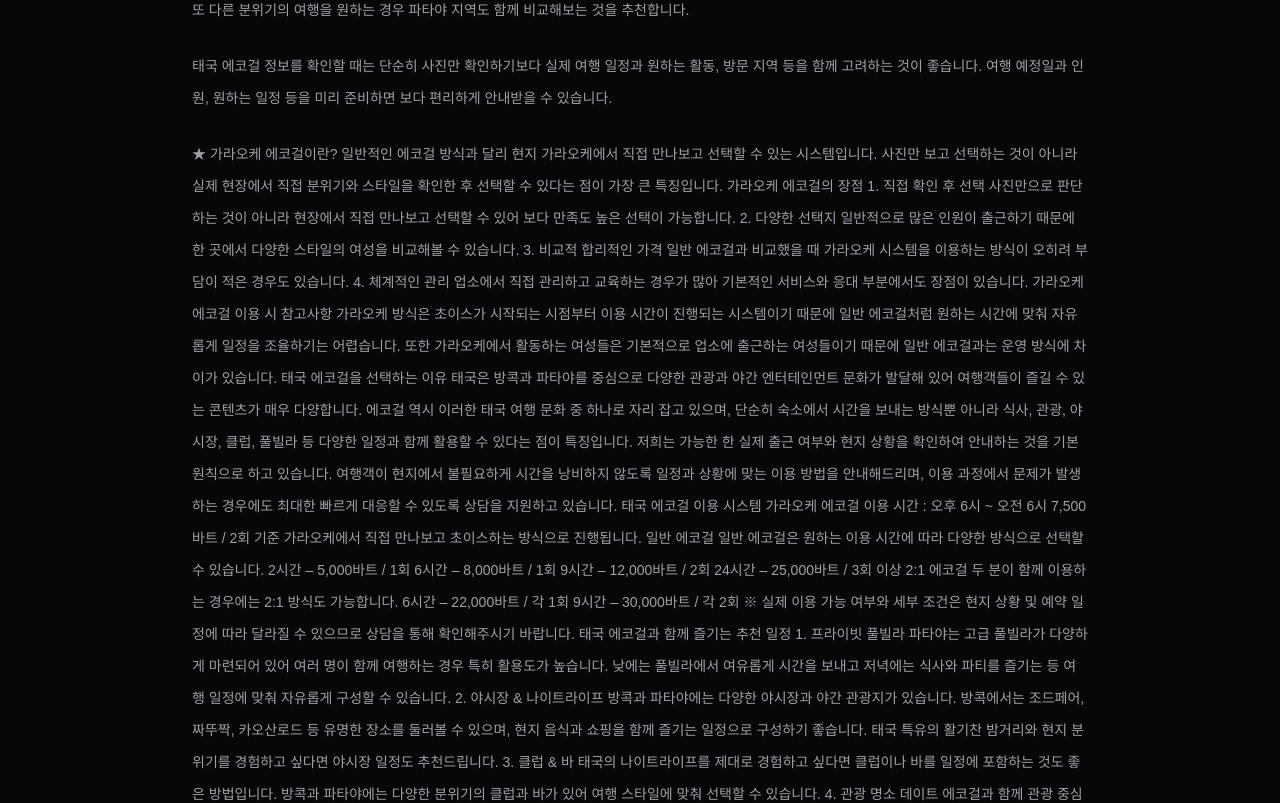
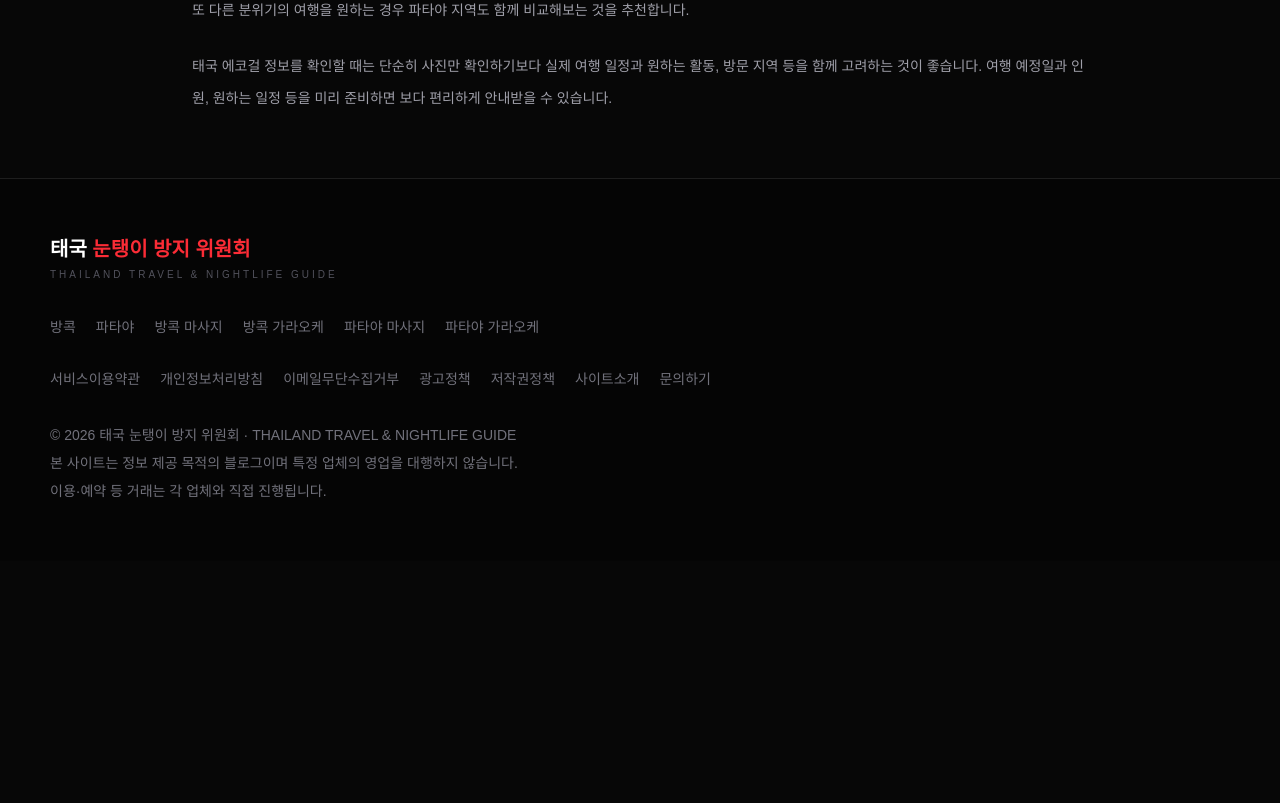
Before and after one commit to vietnam-nightlife/thailand-nightlife, a Next.js app: page /ecogirl in a window 1280 px wide. Shown: the part 1960-2763 px from the top of the page. After the commit the page ends 2521 px from the top, so only its background shows below. Built offline with nearby package versions, Linux system fonts and the light colour scheme.

Commit message:
Update page.tsx

```diff
--- a/app/ecogirl/page.tsx
+++ b/app/ecogirl/page.tsx
@@ -393,148 +393,6 @@ export default function EcoGirlPage() {
                 일정 등을 미리 준비하면 보다 편리하게 안내받을 수 있습니다.
               </p>
 
-              <p>
-              ★ 가라오케 에코걸이란?
-
-일반적인 에코걸 방식과 달리 현지 가라오케에서 직접 만나보고 선택할 수 있는 시스템입니다.
-
-사진만 보고 선택하는 것이 아니라 실제 현장에서 직접 분위기와 스타일을 확인한 후 선택할 수 있다는 점이 가장 큰 특징입니다.
-
-가라오케 에코걸의 장점
-
-1. 직접 확인 후 선택
-
-사진만으로 판단하는 것이 아니라 현장에서 직접 만나보고 선택할 수 있어 보다 만족도 높은 선택이 가능합니다.
-
-2. 다양한 선택지
-
-일반적으로 많은 인원이 출근하기 때문에 한 곳에서 다양한 스타일의 여성을 비교해볼 수 있습니다.
-
-3. 비교적 합리적인 가격
-
-일반 에코걸과 비교했을 때 가라오케 시스템을 이용하는 방식이 오히려 부담이 적은 경우도 있습니다.
-
-4. 체계적인 관리
-
-업소에서 직접 관리하고 교육하는 경우가 많아 기본적인 서비스와 응대 부분에서도 장점이 있습니다.
-
-가라오케 에코걸 이용 시 참고사항
-
-가라오케 방식은 초이스가 시작되는 시점부터 이용 시간이 진행되는 시스템이기 때문에 일반 에코걸처럼 원하는 시간에 맞춰 자유롭게 일정을 조율하기는 어렵습니다.
-
-또한 가라오케에서 활동하는 여성들은 기본적으로 업소에 출근하는 여성들이기 때문에 일반 에코걸과는 운영 방식에 차이가 있습니다.
-
-태국 에코걸을 선택하는 이유
-
-태국은 방콕과 파타야를 중심으로 다양한 관광과 야간 엔터테인먼트 문화가 발달해 있어 여행객들이 즐길 수 있는 콘텐츠가 매우 다양합니다.
-
-에코걸 역시 이러한 태국 여행 문화 중 하나로 자리 잡고 있으며, 단순히 숙소에서 시간을 보내는 방식뿐 아니라 식사, 관광, 야시장, 클럽, 풀빌라 등 다양한 일정과 함께 활용할 수 있다는 점이 특징입니다.
-
-저희는 가능한 한 실제 출근 여부와 현지 상황을 확인하여 안내하는 것을 기본 원칙으로 하고 있습니다.
-
-여행객이 현지에서 불필요하게 시간을 낭비하지 않도록 일정과 상황에 맞는 이용 방법을 안내해드리며, 이용 과정에서 문제가 발생하는 경우에도 최대한 빠르게 대응할 수 있도록 상담을 지원하고 있습니다.
-
-태국 에코걸 이용 시스템
-가라오케 에코걸
-
-이용 시간 : 오후 6시 ~ 오전 6시
-
-7,500바트 / 2회 기준
-
-가라오케에서 직접 만나보고 초이스하는 방식으로 진행됩니다.
-
-일반 에코걸
-
-일반 에코걸은 원하는 이용 시간에 따라 다양한 방식으로 선택할 수 있습니다.
-
-2시간 – 5,000바트 / 1회
-6시간 – 8,000바트 / 1회
-9시간 – 12,000바트 / 2회
-24시간 – 25,000바트 / 3회 이상
-2:1 에코걸
-
-두 분이 함께 이용하는 경우에는 2:1 방식도 가능합니다.
-
-6시간 – 22,000바트 / 각 1회
-9시간 – 30,000바트 / 각 2회
-
-※ 실제 이용 가능 여부와 세부 조건은 현지 상황 및 예약 일정에 따라 달라질 수 있으므로 상담을 통해 확인해주시기 바랍니다.
-
-태국 에코걸과 함께 즐기는 추천 일정
-1. 프라이빗 풀빌라
-
-파타야는 고급 풀빌라가 다양하게 마련되어 있어 여러 명이 함께 여행하는 경우 특히 활용도가 높습니다.
-
-낮에는 풀빌라에서 여유롭게 시간을 보내고 저녁에는 식사와 파티를 즐기는 등 여행 일정에 맞춰 자유롭게 구성할 수 있습니다.
-
-2. 야시장 & 나이트라이프
-
-방콕과 파타야에는 다양한 야시장과 야간 관광지가 있습니다.
-
-방콕에서는 조드페어, 짜뚜짝, 카오산로드 등 유명한 장소를 둘러볼 수 있으며, 현지 음식과 쇼핑을 함께 즐기는 일정으로 구성하기 좋습니다.
-
-태국 특유의 활기찬 밤거리와 현지 분위기를 경험하고 싶다면 야시장 일정도 추천드립니다.
-
-3. 클럽 & 바
-
-태국의 나이트라이프를 제대로 경험하고 싶다면 클럽이나 바를 일정에 포함하는 것도 좋은 방법입니다.
-
-방콕과 파타야에는 다양한 분위기의 클럽과 바가 있어 여행 스타일에 맞춰 선택할 수 있습니다.
-
-4. 관광 명소 데이트
-
-에코걸과 함께 관광 중심의 일정을 계획하는 것도 가능합니다.
-
-방콕
-왓 아룬
-방콕 왕궁
-왓 포
-왓 프라깨우
-차오프라야강 주변
-파타야
-진리의 성전
-빅 부다
-티파니 쇼
-황금절벽사원
-파타야 해변
-
-태국의 대표적인 관광 명소를 둘러보면서 식사와 카페 등을 함께 구성하면 보다 여유로운 여행 일정을 만들 수 있습니다.
-
-방콕 & 파타야 에코걸 여행
-
-방콕과 파타야는 태국 여행에서 가장 많은 여행객이 찾는 대표적인 지역으로, 두 지역을 함께 방문하는 일정도 많이 구성됩니다.
-
-방콕에서는 쇼핑과 관광, 야시장, 나이트라이프 등을 즐기고 파타야에서는 해변과 풀빌라, 다양한 관광 및 야간 콘텐츠를 경험하는 방식으로 일정을 구성할 수 있습니다.
-
-두 지역의 거리가 비교적 가까운 편이기 때문에 여행 일정에 따라 방콕 → 파타야 또는 파타야 → 방콕 형태로 이동하는 것도 가능합니다.
-
-태국 에코걸 이용 전 알아두면 좋은 점
-
-에코걸을 이용할 때는 단순히 사진이나 가격만 보고 선택하기보다는 실제 출근 여부, 이용 가능 시간, 지역, 원하는 일정과의 호환성 등을 함께 확인하는 것이 중요합니다.
-
-특히 가라오케 방식과 일반 에코걸 방식은 운영 시스템 자체가 다르기 때문에 본인의 여행 스타일에 맞는 방식을 선택하는 것이 좋습니다.
-
-가라오케 방식이 잘 맞는 경우
-현장에서 직접 보고 선택하고 싶은 경우
-여러 선택지를 한 번에 비교하고 싶은 경우
-저녁부터 밤까지 나이트라이프를 즐기고 싶은 경우
-일반 에코걸 방식이 잘 맞는 경우
-원하는 시간에 맞춰 일정을 계획하고 싶은 경우
-관광이나 식사 등 여행 일정과 함께 구성하고 싶은 경우
-짧은 시간부터 장시간까지 다양한 옵션을 원하는 경우
-태국 에코걸 투어
-
-태국 여행은 관광지만 둘러보는 것보다 자신의 여행 스타일에 맞는 다양한 콘텐츠를 함께 경험할 때 더욱 풍성한 여행이 될 수 있습니다.
-
-방콕과 파타야에서 에코걸 이용을 계획하고 있다면 가라오케 방식과 일반 에코걸 방식의 차이를 먼저 확인한 후 여행 일정에 맞춰 선택하는 것을 추천드립니다.
-
-저희 태국 에코걸 투어는 여행객들이 현지에서 보다 편리하게 이용할 수 있도록 예약 가능 여부, 일정, 지역 및 이용 방법에 대한 상담을 지원하고 있습니다.
-
-궁금한 사항이나 본인의 여행 일정에 맞는 이용 방법이 궁금하신 경우 편하게 문의해주시기 바랍니다.
-
-방콕 에코걸 / 파타야 에코걸 / 가라오케 에코걸 / 일반 에코걸 등 여행 일정에 맞춰 안내해드립니다.
-              </p>
-
             </div>
 
           </div>
```
